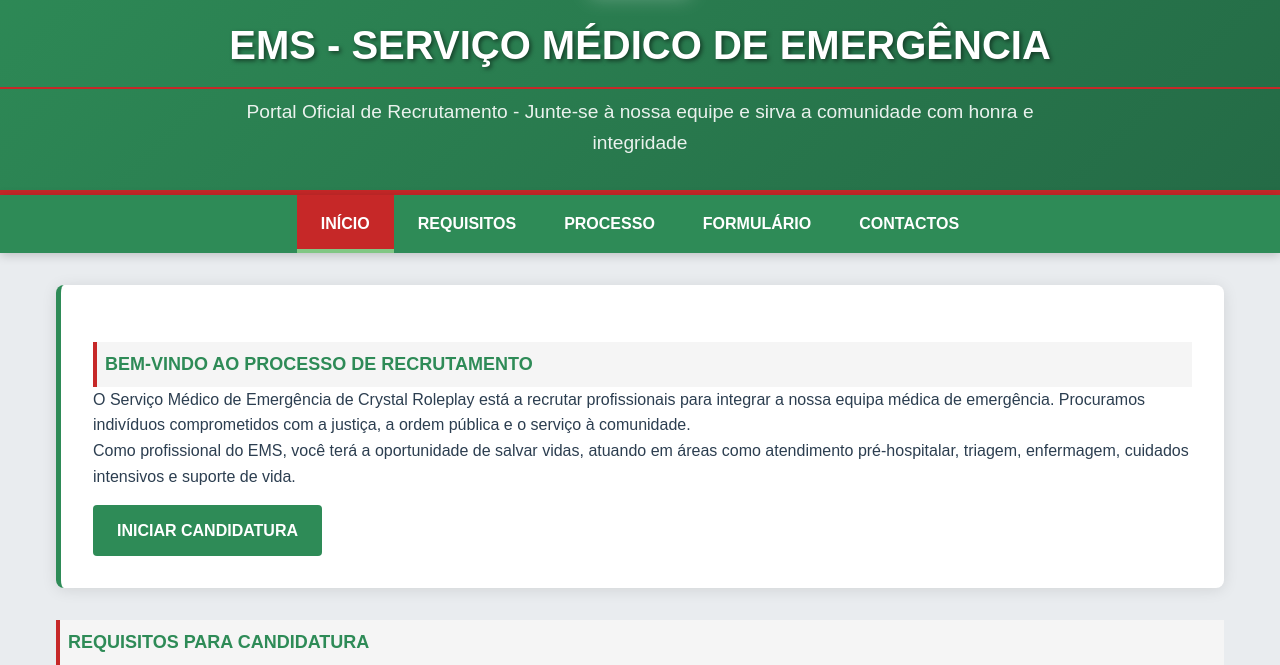
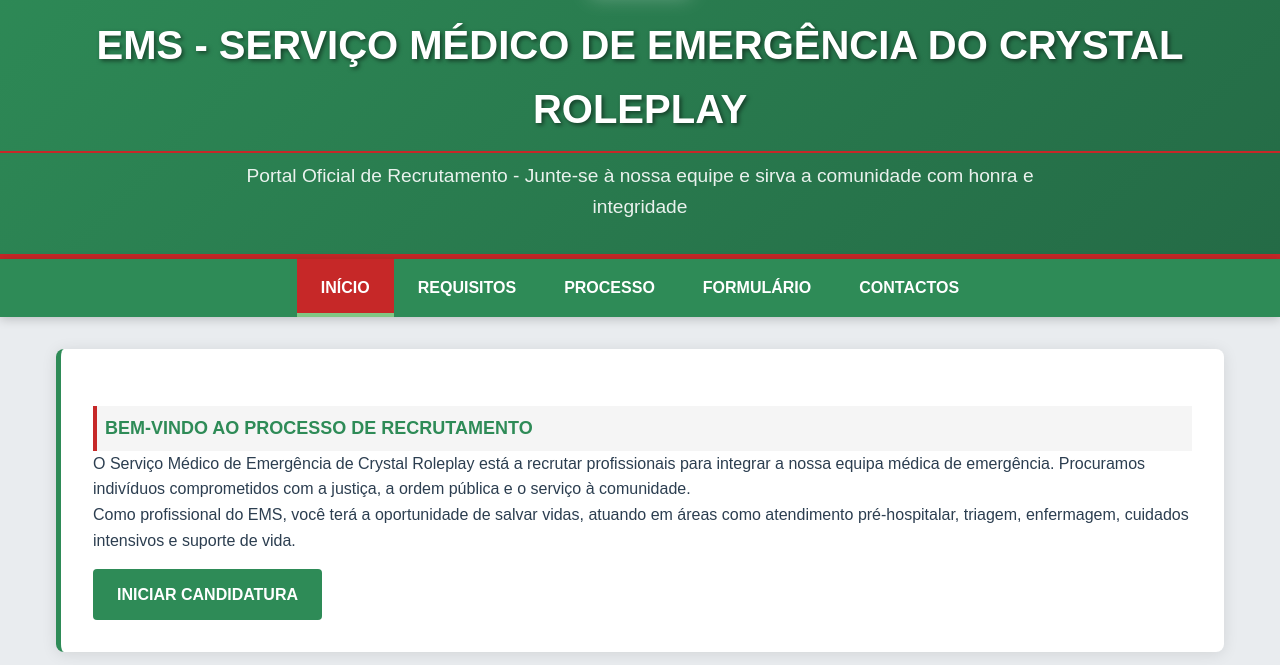
Before and after one commit to CrystalRoleplay25/TESTE3, a plain HTML site: page index.html in a window 1280 px wide. Shown: the part 135-800 px from the top of the page. Drawn offline with nearby package versions, Linux system fonts and the light colour scheme.

Commit message:
index.html

```diff
--- a/index.html
+++ b/index.html
@@ -469,7 +469,7 @@
     <!-- Cabeçalho -->
     <header class="portal-header">
         <img src="https://upload.wikimedia.org/wikipedia/commons/thumb/5/5b/Star_of_life2.svg/1280px-Star_of_life2.svg.png" alt="Emblema EMS" class="badge">
-        <h1 class="portal-title">EMS - SERVIÇO MÉDICO DE EMERGÊNCIA</h1>
+        <h1 class="portal-title">EMS - SERVIÇO MÉDICO DE EMERGÊNCIA DO CRYSTAL ROLEPLAY</h1>
         <p class="portal-subtitle">Portal Oficial de Recrutamento - Junte-se à nossa equipe e sirva a comunidade com honra e integridade</p>
     </header>
 
```
